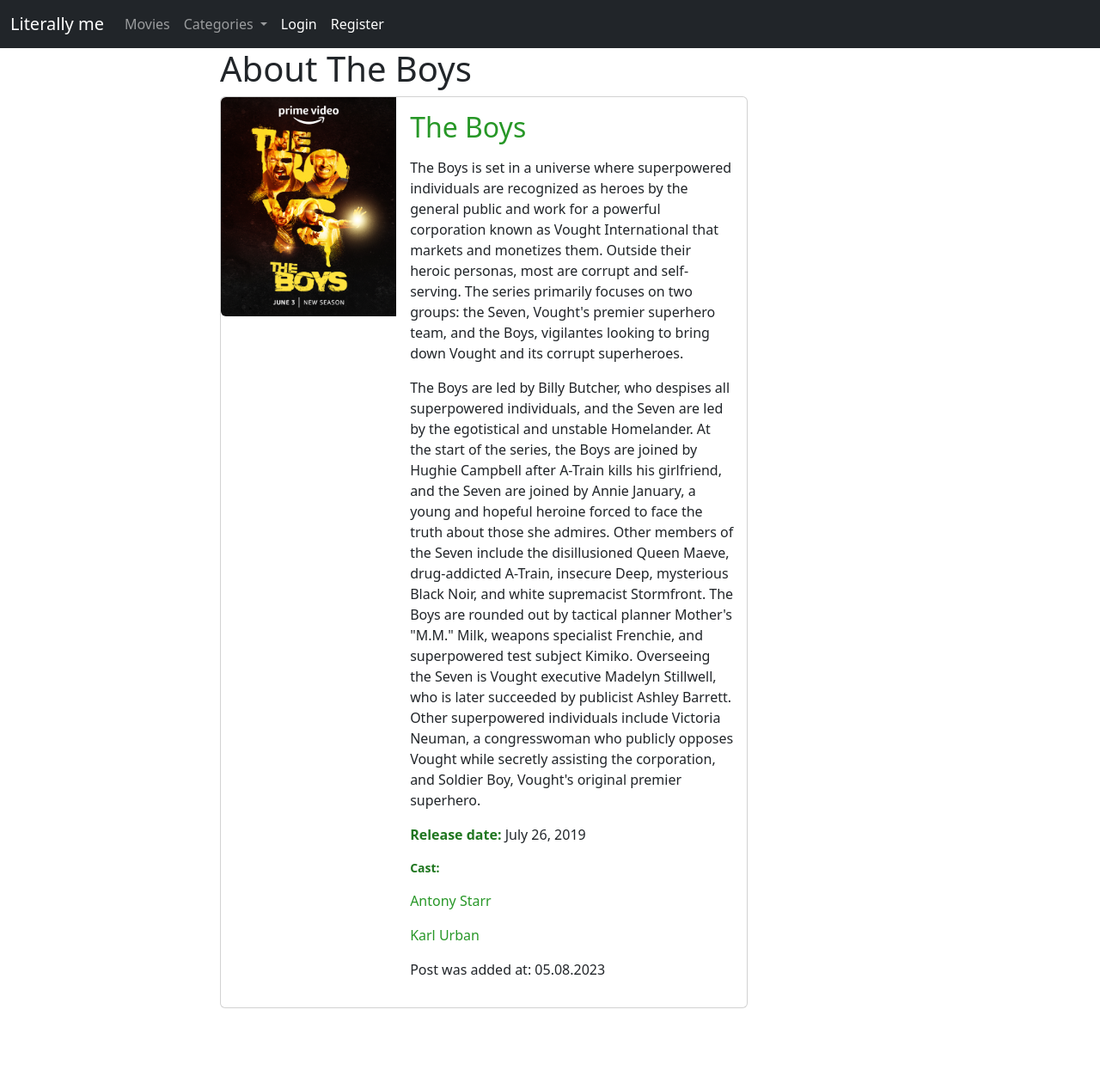
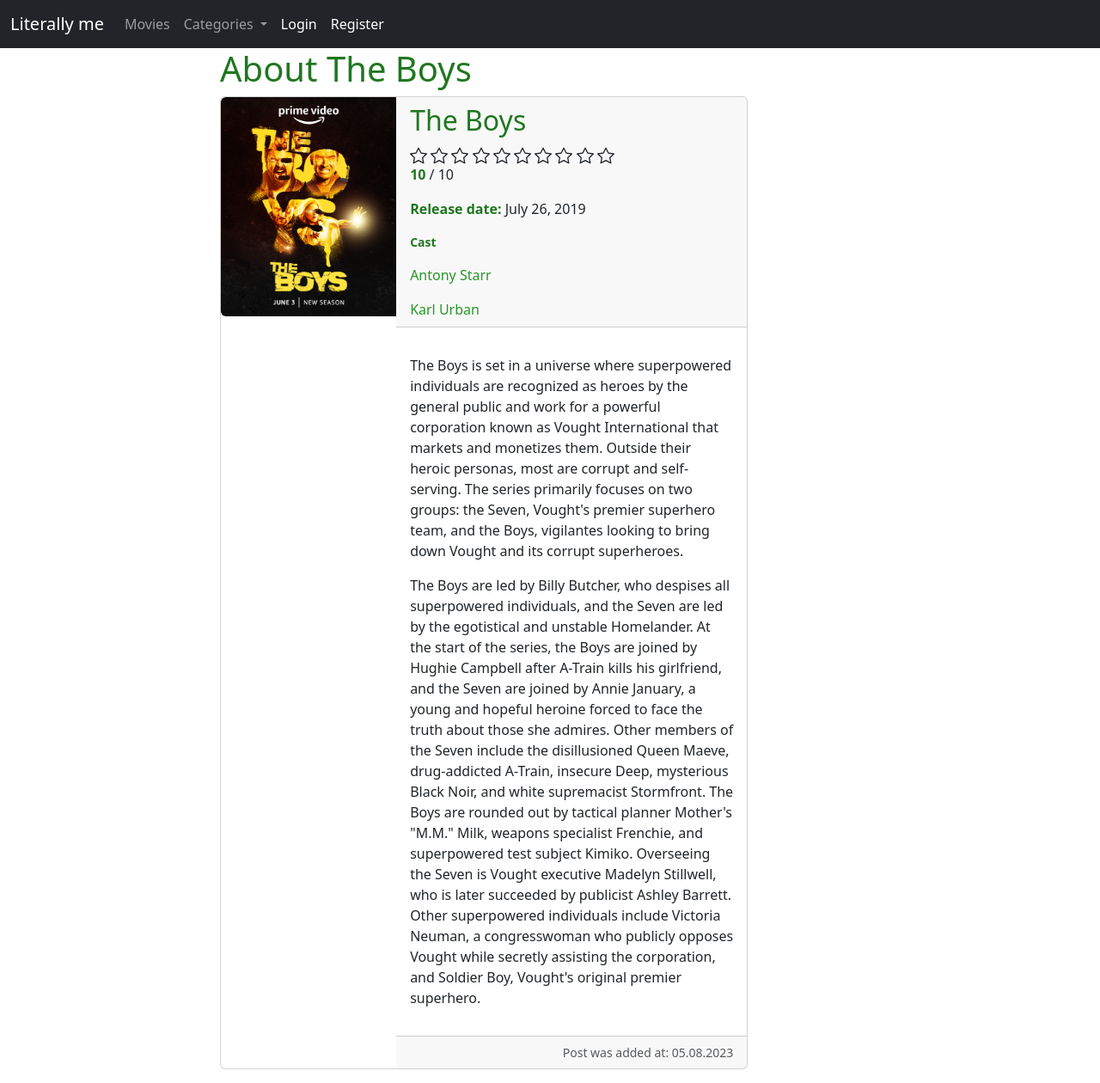
Before and after one commit to Kragline/LiterallyMe, a Django app: a page that uses literallyme/mainapp/templates/mainapp/movie/about_movie.html in a window 1280 px wide. Shown: the whole page at 86% size. Before the commit the page ends 1173 px from the top, so only its background shows below. Run offline with Django 4.2, Linux system fonts and the light colour scheme; data comes from the database, SQL or seed files in the repository; both versions use the stored data as it was after the commit.

Commit message:
rating for movies, new about pages

```diff
--- a/literallyme/mainapp/admin.py
+++ b/literallyme/mainapp/admin.py
@@ -13,8 +13,8 @@ class ActorAdmin(admin.ModelAdmin):
 
 
 class MovieAdmin(admin.ModelAdmin):
-    list_display = ('id', 'title', 'poster', 'create_time')
-    list_display_links = ('id', 'title')
+    list_display = ('id', 'title', 'poster', 'create_time', 'rating')
+    list_display_links = ('id', 'title', 'rating')
 
     search_fields = ('title',)
     list_filter = ('create_time',)
--- a/literallyme/mainapp/forms.py
+++ b/literallyme/mainapp/forms.py
@@ -13,6 +13,7 @@ photo_attrs = {'type': 'file', 'class': 'form-control'}
 title_attrs = {'type': 'text', 'class': 'form-control', 'placeholder': 'Movie name'}
 plot_attrs = {'type': 'text', 'class': 'form-control', 'cols': 70, 'placeholder': 'Movie plot'}
 release_date_attrs = {'type': 'text', 'class': 'form-control', 'placeholder': 'Release date'}
+rating_attrs = {'type': 'number', 'class': 'form-control', 'placeholder': 'Movie rating (1-10)'}
 select_attrs = {'class': 'form-select'}
 
 category_name_attrs = {'type': 'text', 'class': 'form-control', 'placeholder': 'Category name'}
@@ -52,7 +53,7 @@ class AddMovieForm(forms.ModelForm):
 
     class Meta:
         model = Movie
-        fields = ['title', 'plot', 'release_date', 'poster', 'actors', 'category', 'slug']
+        fields = ['title', 'plot', 'release_date', 'poster', 'actors', 'rating', 'category', 'slug']
 
         widgets = {
             'title': forms.TextInput(attrs=title_attrs),
@@ -61,6 +62,7 @@ class AddMovieForm(forms.ModelForm):
             'poster': forms.FileInput(attrs=photo_attrs),
             'slug': forms.TextInput(attrs=slug_attrs),
             'actors': forms.SelectMultiple(attrs=select_attrs),
+            'rating': forms.NumberInput(attrs=rating_attrs),
             'category': forms.Select(attrs=select_attrs)
         }
 
@@ -73,7 +75,7 @@ class UpdateMovieForm(forms.ModelForm):
 
     class Meta:
         model = Movie
-        fields = ['title', 'plot', 'release_date', 'poster', 'actors', 'category', 'slug']
+        fields = ['title', 'plot', 'release_date', 'poster', 'actors', 'rating', 'category', 'slug']
 
         widgets = {
             'title': forms.TextInput(attrs=title_attrs),
@@ -82,6 +84,7 @@ class UpdateMovieForm(forms.ModelForm):
             'poster': forms.FileInput(attrs=photo_attrs),
             'slug': forms.TextInput(attrs=slug_attrs),
             'actors': forms.SelectMultiple(attrs=select_attrs),
+            'rating': forms.NumberInput(attrs=rating_attrs),
             'category': forms.Select(attrs=select_attrs)
         }
 
--- a/literallyme/mainapp/models.py
+++ b/literallyme/mainapp/models.py
@@ -44,6 +44,7 @@ class Movie(models.Model):
     poster = models.ImageField(upload_to='posters/%d/%m/%Y')
     create_time = models.DateTimeField(auto_now_add=True, null=True)
     actors = models.ManyToManyField(Actor, related_name='movies') # related_name is for finding each actors movies (actor.movies)
+    rating = models.IntegerField(max_length=2, null=True)
     category = models.ForeignKey(Category, on_delete=models.PROTECT, related_name='movies')
     slug = models.SlugField(max_length=255, unique=True, db_index=True)
 
--- a/literallyme/mainapp/templates/mainapp/movie/about_movie.html
+++ b/literallyme/mainapp/templates/mainapp/movie/about_movie.html
@@ -1,8 +1,9 @@
 {% extends 'mainapp/base.html' %}
+{% load mainapp_tags %}
 
 {% block content %}
 
-    <h1>{{ title }}</h1>
+    <h1 class="movie-bold">{{ title }}</h1>
         <div class="card mb-3" style="max-width: 80%;">
             <div class="row g-0">
                 <div class="col-md-4">
@@ -11,18 +12,29 @@
                     {% endif %}
                 </div>
                 <div class="col-md-8">
-                    <div class="card-body">
-                        <h2 class="card-title movie-bold"><a class="movie-link" href="{{ movie.get_absolute_url }}">{{ movie.title }}</a></h2>
-                        <p class="card-text">{{ movie.plot|linebreaks }}</p>
+                    <div class="card-header">
+                        <h2 class="card-title movie-bold">{{ movie.title }}</h2>
+                        {% integer_range number=movie.rating as rating_range %}
+                        {% for star in rating_range %}
+                            <svg xmlns="http://www.w3.org/2000/svg" width="20" height="20" fill="currentColor" class="bi bi-star" viewBox="0 0 16 16">
+                                <path d="M2.866 14.85c-.078.444.36.791.746.593l4.39-2.256 4.389 2.256c.386.198.824-.149.746-.592l-.83-4.73 3.522-3.356c.33-.314.16-.888-.282-.95l-4.898-.696L8.465.792a.513.513 0 0 0-.927 0L5.354 5.12l-4.898.696c-.441.062-.612.636-.283.95l3.523 3.356-.83 4.73zm4.905-2.767-3.686 1.894.694-3.957a.565.565 0 0 0-.163-.505L1.71 6.745l4.052-.576a.525.525 0 0 0 .393-.288L8 2.223l1.847 3.658a.525.525 0 0 0 .393.288l4.052.575-2.906 2.77a.565.565 0 0 0-.163.506l.694 3.957-3.686-1.894a.503.503 0 0 0-.461 0z"/>
+                            </svg>
+                        {% endfor %}
+                        <p class="card-text"><b class="movie-bold">{{ movie.rating }}</b> / 10</p>
                         <p class="card-text"><b class="movie-bold">Release date:</b> {{ movie.release_date }}</p>
-                        <p class="card-text"><small class="text-body-secondary"><b class="movie-bold">Cast:</b></small></p>
+                        <p class="card-text"><small class="text-body-secondary"><b class="movie-bold">Cast</b></small></p>
                         {% for actor in movie.actors.all %}
                             <p class="card-text"><a class="movie-link" href="{{ actor.get_absolute_url }}">{{ actor.name }}</a></p>
                         {% endfor %}
-                        <p>Post was added at: {{ movie.create_time|date:"d.m.Y" }}</p>
+                    </div>
+                    <div class="card-body">
                         {% if user.is_superuser %}
                             <p class="card-text"><a class="movie-link" href="{% url 'update_movie' movie.slug %}">Update movie</a></p>
                         {% endif %}
+                        <p class="card-text">{{ movie.plot|linebreaks }}</p>
+                    </div>
+                    <div class="card-footer text-end">
+                        <small class="text-body-secondary">Post was added at: {{ movie.create_time|date:"d.m.Y" }}</small>
                     </div>
                 </div>
             </div>
--- a/literallyme/mainapp/templatetags/mainapp_tags.py
+++ b/literallyme/mainapp/templatetags/mainapp_tags.py
@@ -1,5 +1,4 @@
 from django import template
-from ..models import *
 
 
 register = template.Library()
@@ -23,3 +22,8 @@ def get_actors_movies(actor):
         actor_movies += movie.title + ', '
 
     return actor_movies.rstrip(', ')
+
+
+@register.simple_tag()
+def integer_range(number):
+    return range(number)
```
Also changed, not shown: literallyme/mainapp/templates/mainapp/actor/about_actor.html (+9 -5 lines), literallyme/mainapp/templates/mainapp/movie/movie_search.html (+11 -10 lines), literallyme/mainapp/templates/mainapp/movie/movies_list.html (+11 -10 lines), literallyme/db.sqlite3, literallyme/mainapp/migrations/0005_movie_rating.py (added).
